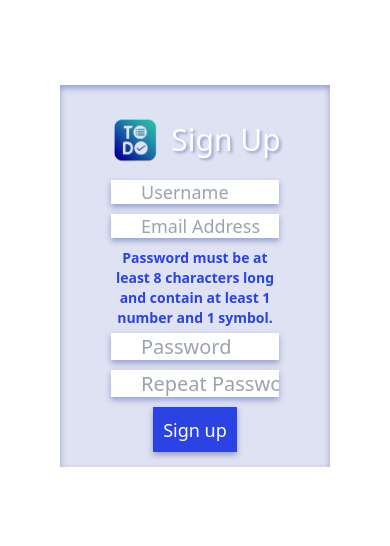
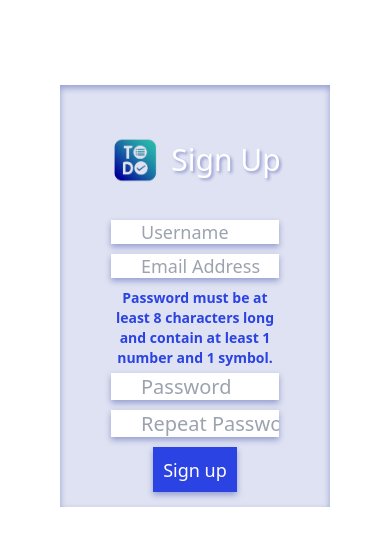
Before and after one commit to Ayomide-Segun/Todo-App, a React (Vite) app in the folder Todo-app-frontend/todoapp/: page /register in a window 390 px wide. Shown: the top 546 px of the page. Built offline with nearby package versions, Linux system fonts and the light colour scheme; no server answers.

Commit message:
fixed eror

```diff
--- a/Todo-app-frontend/todoapp/src/components/RegisterScreen.jsx
+++ b/Todo-app-frontend/todoapp/src/components/RegisterScreen.jsx
@@ -69,7 +69,7 @@ export function RegisterScreen(){
                 onSubmit={handleSubmit}
                 className='register-form w-full h-full md:w-1/2 md:h-9/10'
                 >
-                <div className='header'>
+                <div className='header header m-5 md:m-0'>
                     <div>
                         <img className='app-logo' src="/logo.png" alt="logo of todo app" />
                     </div>
```
